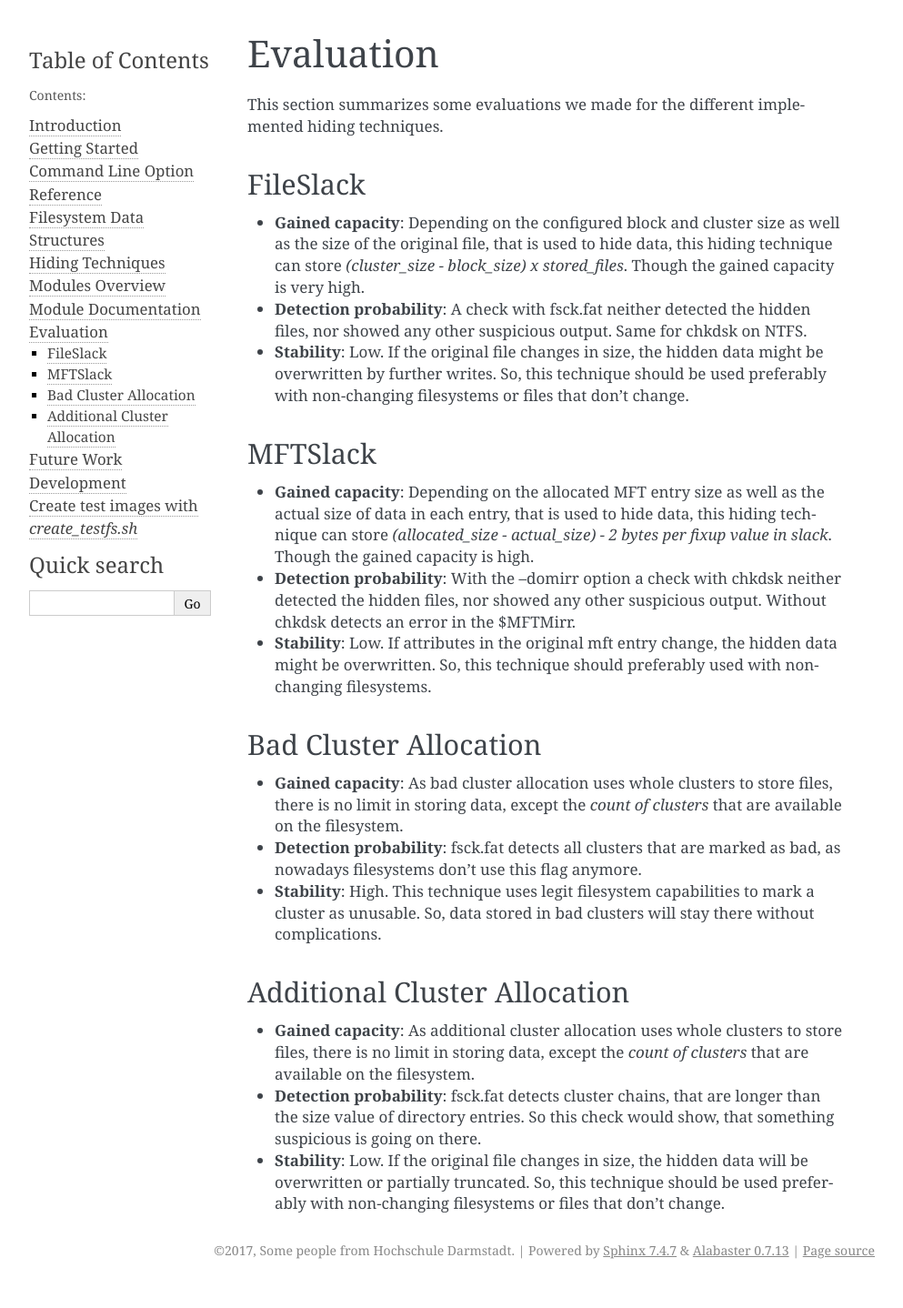
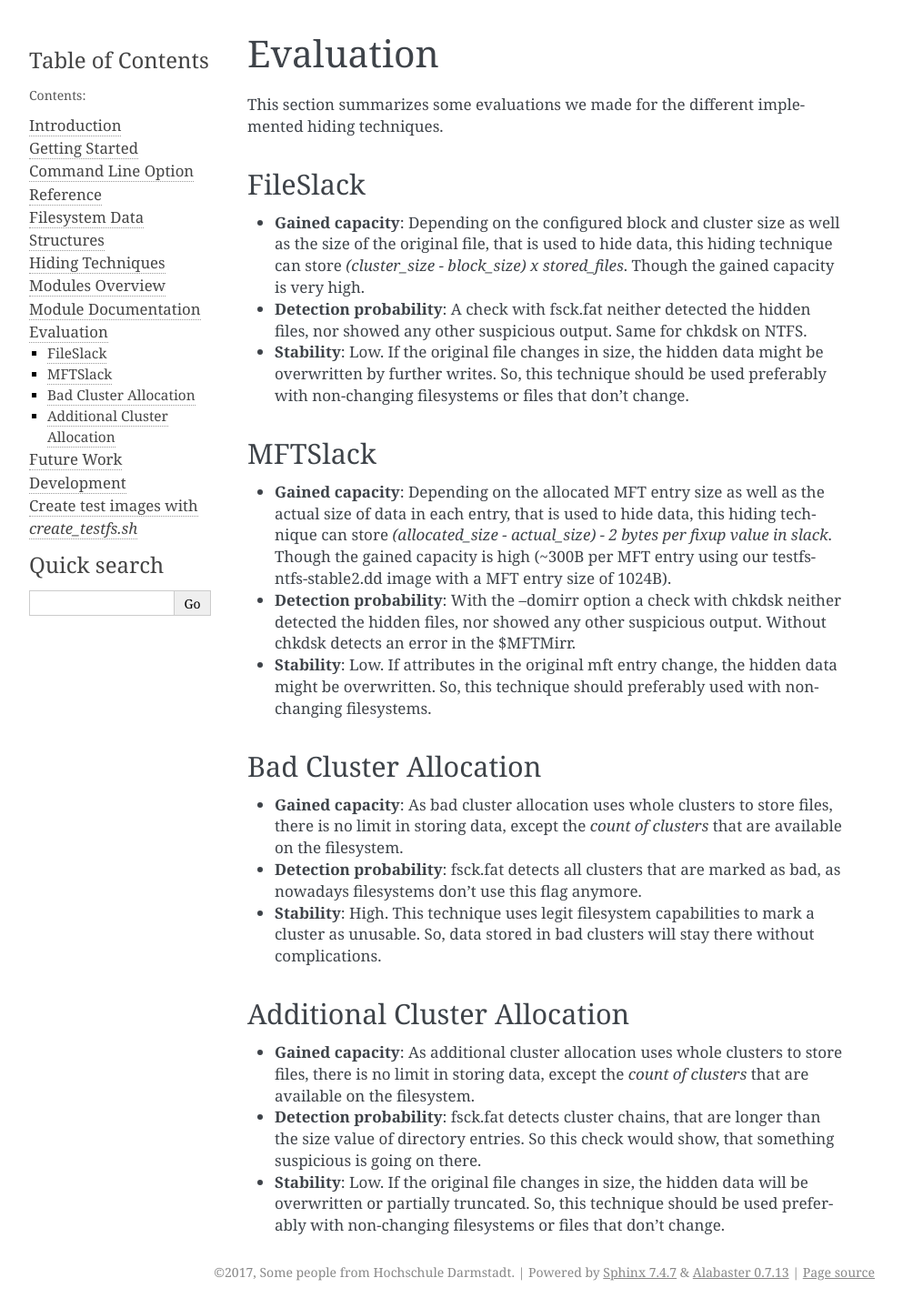
Before and after one commit to dasec/fishy, a Sphinx documentation site: the page built from doc/source/04_evaluation.rst, in a window 1280 px wide. Shown: the whole page at 91% size, without its empty margins (148-1141 px from the left). Built offline with Sphinx 7.4.7, drawn with Linux system fonts in a browser that asks for light colours; before the commit the page ends 1414 px from its top, so only the background shows below that.

Commit message:
DOC: mft slack capacity example

```diff
--- a/doc/source/04_evaluation.rst
+++ b/doc/source/04_evaluation.rst
@@ -23,7 +23,8 @@ MFTSlack
 * **Gained capacity**: Depending on the allocated MFT entry size as well as the
   actual size of data in each entry, that is used to hide data, this hiding
   technique can store *(allocated_size - actual_size) - 2 bytes per fixup value
-  in slack*.  Though the gained capacity is high.
+  in slack*.  Though the gained capacity is high (~300B per MFT entry using our
+  testfs-ntfs-stable2.dd image with a MFT entry size of 1024B).
 * **Detection probability**: With the --domirr option a check with chkdsk neither
   detected the hidden files, nor showed any other suspicious output. Without
   chkdsk detects an error in the $MFTMirr.
```
